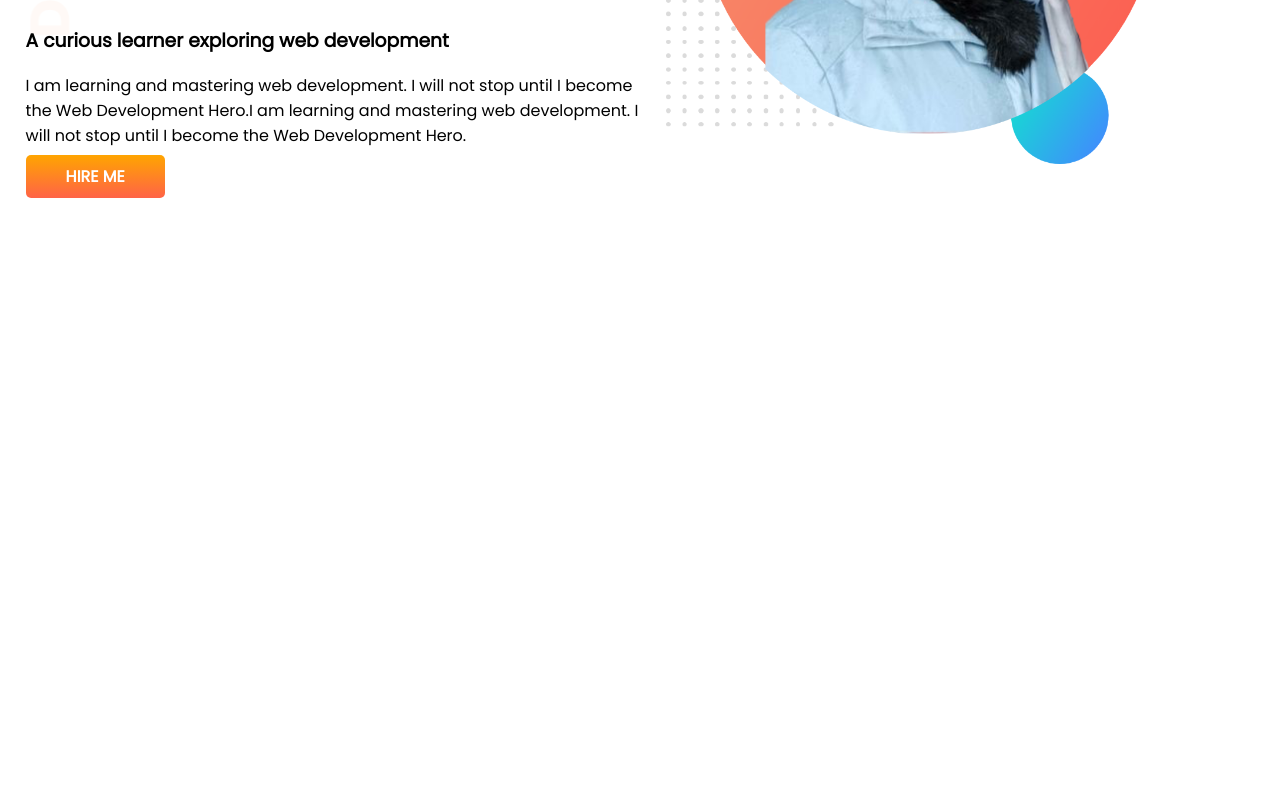
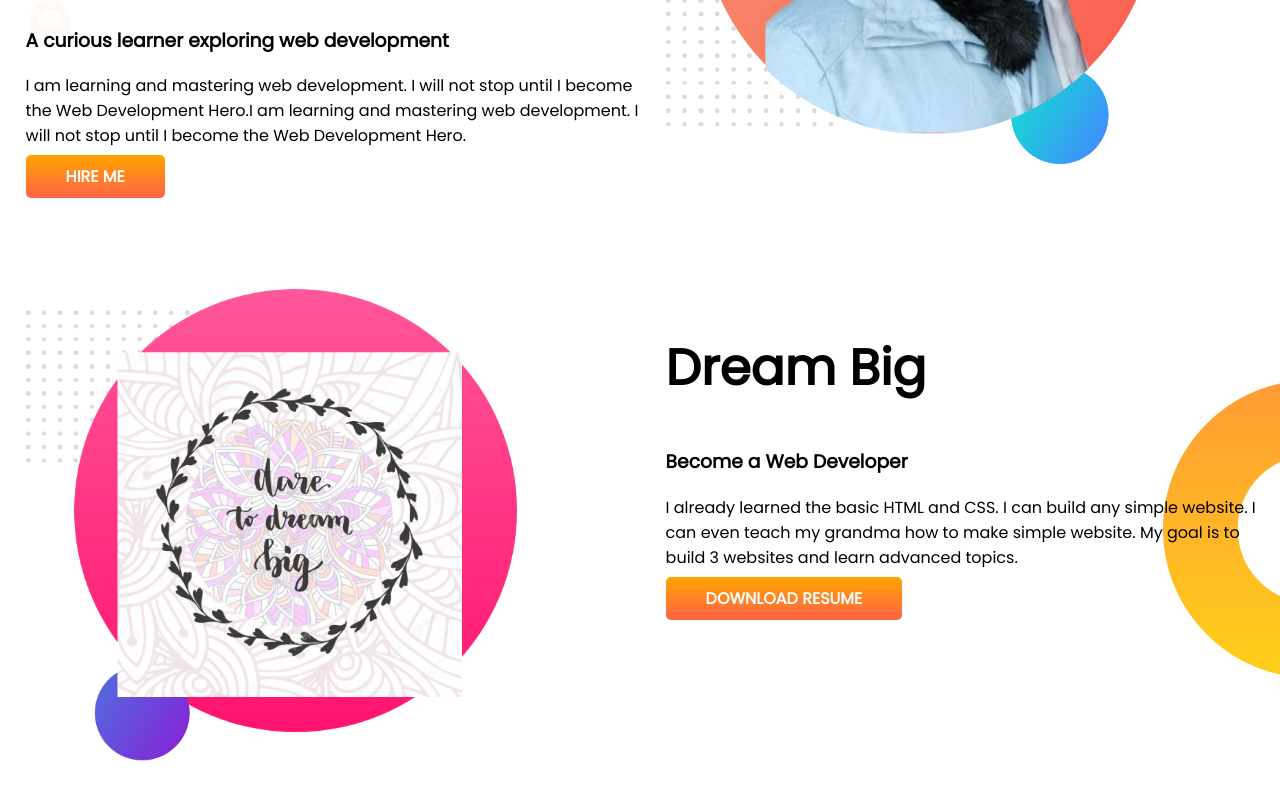
Before and after one commit to Tsubrin07/developer-portfolio, a plain HTML site: page index.html in a window 1280 px wide. Shown: the part 324-1124 px from the top of the page. Before the commit the page ends 800 px from the top, so only its background shows below. Drawn offline with Linux system fonts and the light colour scheme.

Commit message:
second section of portfolio

```diff
--- a/index.html
+++ b/index.html
@@ -24,6 +24,19 @@
         </div>
         <div class="half-width"><img src="images/bg.png" alt=""></div>
     </section>
+    <section class="dream-big">
+        <div class="half-width">
+            <img src="images/my-2bg.png" alt="">
+        </div>
+        <div class="half-width">
+            <h1>Dream Big</h1>
+            <h3>Become a Web Developer</h3>
+            <p>I already learned the basic HTML and CSS. I can build any simple website. I can even teach my grandma how
+                to make simple website. My goal is to build 3 websites and learn advanced topics.</p>
+            <a class="link-button" target="_blank" href="">DOWNLOAD RESUME</a>
+        </div>
+
+    </section>
 </body>
 
 </html>
--- a/style.css
+++ b/style.css
@@ -10,6 +10,7 @@ h1{
 }
 section{
     display: flex;
+    margin-bottom: 100px;
 }
 .half-width{
     width: 50%;
@@ -30,3 +31,8 @@ section{
     background-image: url(images/top-banner.png);
     background-repeat: no-repeat;
 }
+.dream-big{
+    background-image: url(images/dream-bg.png);
+    background-repeat: no-repeat;
+    background-position: right;
+}
```
Also changed, not shown: images/my-2bg.png (added).
